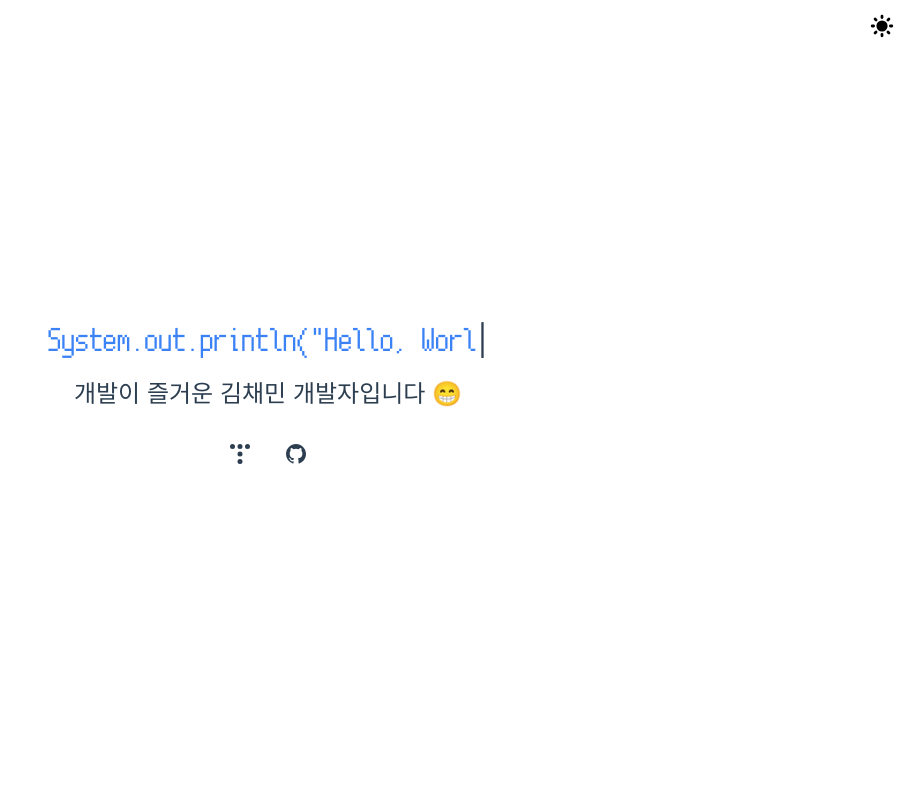
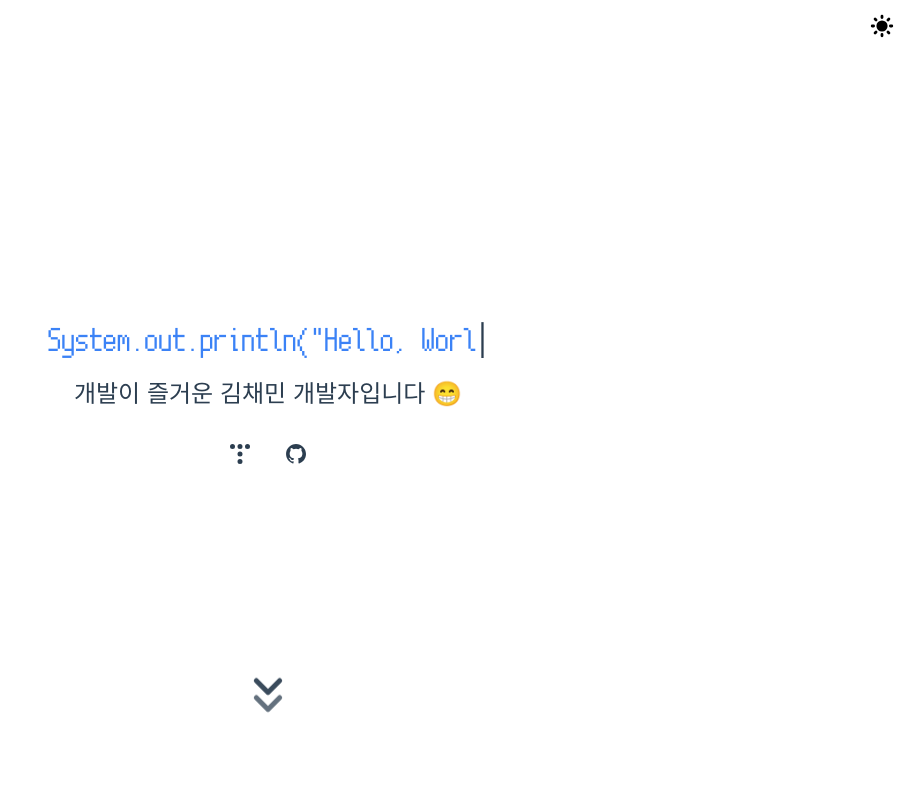
Before and after one commit to Aleph-Kim/portfolio, a Vue app: page / in a window 1280 px wide. Shown: the top 800 px of the page, without its empty margins (372-1280 px from the left). Built offline with nearby package versions, Linux system fonts and the light colour scheme.

Commit message:
수정 - Home 컴포넌트 스크롤 유도 화살표 추가

```diff
--- a/src/assets/base.css
+++ b/src/assets/base.css
@@ -91,3 +91,29 @@ body {
 .coding-font {
     font-family: 'coding-font';
 }
+
+@keyframes arrowFade {
+    0% {
+        opacity: 0;
+        transform: translateY(-10px);
+    }
+
+    20% {
+        opacity: 1;
+        transform: translateY(0);
+    }
+
+    80% {
+        opacity: 1;
+        transform: translateY(0);
+    }
+
+    100% {
+        opacity: 0;
+        transform: translateY(10px);
+    }
+}
+
+.arrow-fade {
+    animation: arrowFade 2.3s cubic-bezier(0.4, 0, 0.2, 1) infinite;
+}
--- a/src/components/Home.vue
+++ b/src/components/Home.vue
@@ -1,5 +1,5 @@
 <template>
-    <div class="section h-screen flex items-center justify-center flex-col">
+    <div class="section h-screen flex items-center justify-center flex-col relative">
         <div class="flex flex-col w-full items-center">
             <div class="text-3xl mx-10">
                 <span ref="typing" class="font-bold coding-font"></span>
@@ -24,6 +24,16 @@
                     </svg>
                 </a>
             </div>
+        </div>
+        <div class="absolute bottom-20 pointer-events-none flex flex-col gap-0 items-center">
+            <svg class="w-10 h-10 text-[var(--color-text)] arrow-fade" style="animation-delay: 50ms;" fill="none"
+                stroke="currentColor" stroke-width="3" viewBox="0 0 24 24" aria-hidden="true">
+                <path stroke-linecap="round" stroke-linejoin="round" d="M19 9l-7 7-7-7" />
+            </svg>
+            <svg class="w-10 h-10 text-[var(--color-text)] arrow-fade mt-[-25px]" fill="none"
+                stroke="currentColor" stroke-width="3" viewBox="0 0 24 24" aria-hidden="true">
+                <path stroke-linecap="round" stroke-linejoin="round" d="M19 9l-7 7-7-7" />
+            </svg>
         </div>
     </div>
 </template>
```
